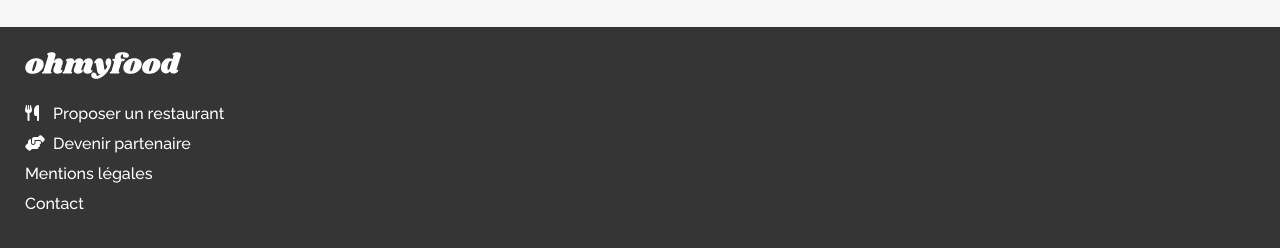
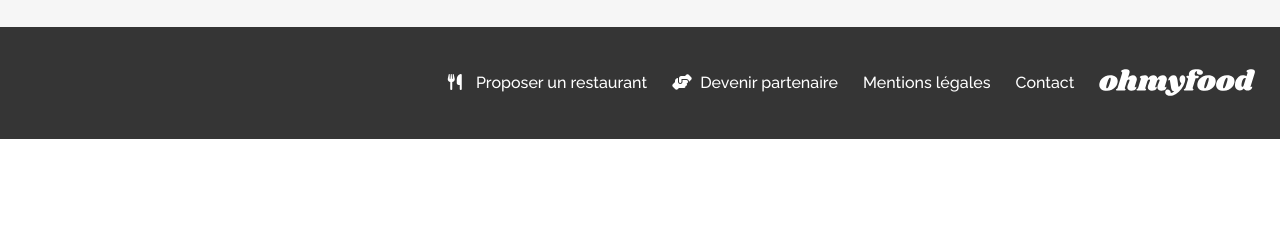
Before and after one commit to LikeMika/ohmyfood, a plain HTML site: page index.html in a window 1280 px wide. Shown: the part 1213-1461 px from the top of the page. After the commit the page ends 1352 px from the top, so only its background shows below. Drawn offline with Linux system fonts and the light colour scheme.

Commit message:
Ajout du responsive pour le footer

```diff
--- a/sass/style.scss
+++ b/sass/style.scss
@@ -217,6 +217,12 @@ footer {
     background-color: $footer-background;
     font-size: 16px;
     font-weight: 500;
+    @media screen and (min-width: 768px) {
+        display: flex;
+        justify-content: flex-start;
+        flex-direction: row-reverse;
+        align-items: center;
+      }
     img {
         height: 27px;
     }
@@ -224,6 +230,13 @@ footer {
         list-style: none;
         padding: 0;
         line-height: 30px;
+        @media screen and (min-width: 768px) {
+            display: flex;
+            justify-content: flex-start;
+            flex-direction: row;
+            margin-right: 25px;
+            gap: 25px;
+          }
         a {
             text-decoration: none;
             color: white;
```
Also changed, not shown: css/style.css, 1 other file.
